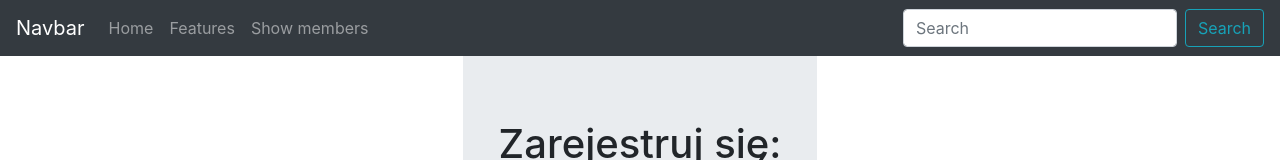
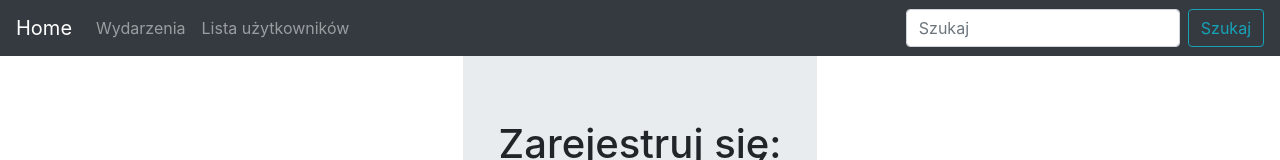
Before and after one commit to kubwosz/event-support-app-frontside, a React (Create React App) app in the folder event-support-app/: page / in a window 1280 px wide. Shown: the top 160 px of the page. Built offline with nearby package versions, Linux system fonts and the light colour scheme.

Commit message:
changed navbar routing

```diff
--- a/event-support-app/src/components/navbar/index.jsx
+++ b/event-support-app/src/components/navbar/index.jsx
@@ -6,15 +6,14 @@ export default class HomeNavbar extends React.Component{
     render(){
         return(
             <Navbar bg="dark" variant="dark">
-    <Navbar.Brand href="#home">Navbar</Navbar.Brand>
+    <Navbar.Brand href="/">Home</Navbar.Brand>
     <Nav className="mr-auto">
-      <Nav.Link href="/home">Home</Nav.Link>
-      <Nav.Link href="#features">Features</Nav.Link>
-      <Nav.Link href="/members">Show members</Nav.Link>
+      <Nav.Link href="/events">Wydarzenia</Nav.Link>
+      <Nav.Link href="/members">Lista użytkowników</Nav.Link>
     </Nav>
     <Form inline>
-      <FormControl type="text" placeholder="Search" className="mr-sm-2" />
-      <Button variant="outline-info">Search</Button>
+      <FormControl type="text" placeholder="Szukaj" className="mr-sm-2" />
+      <Button variant="outline-info">Szukaj</Button>
     </Form>
   </Navbar>
         )
```
